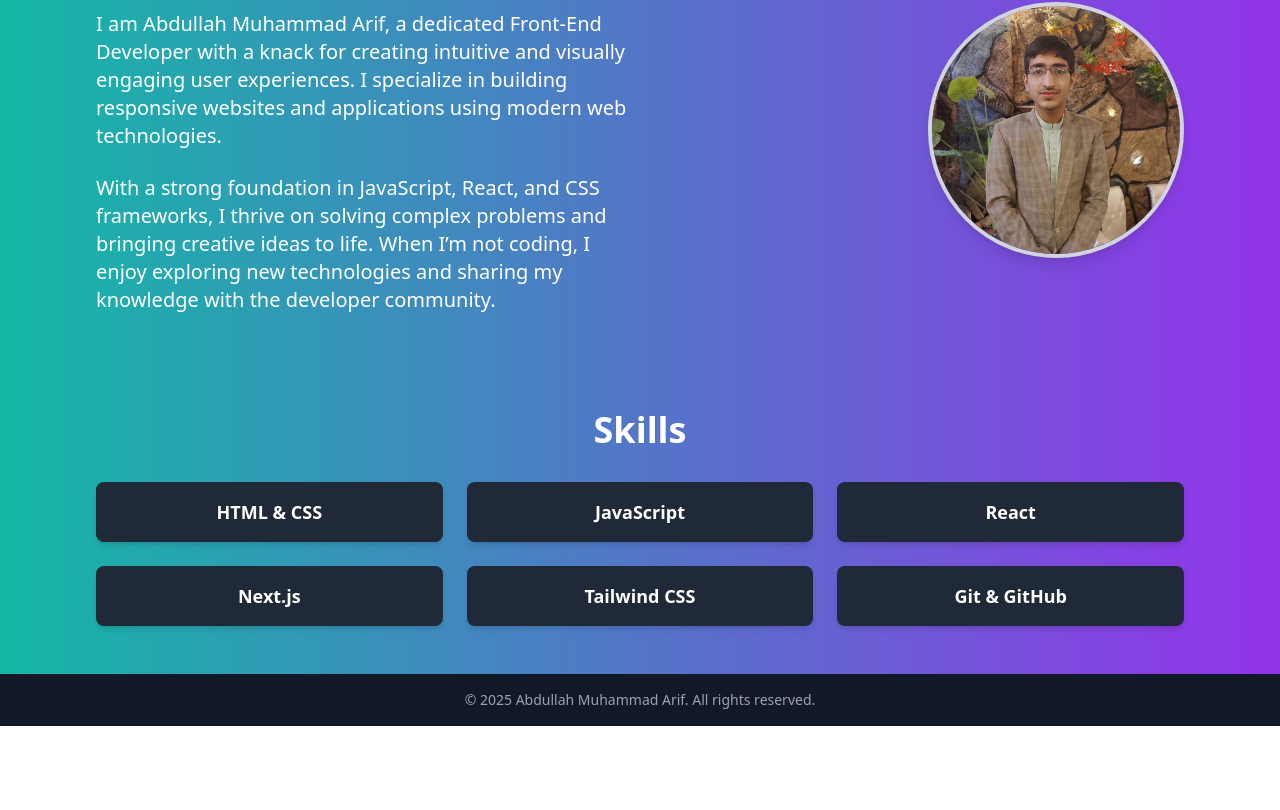
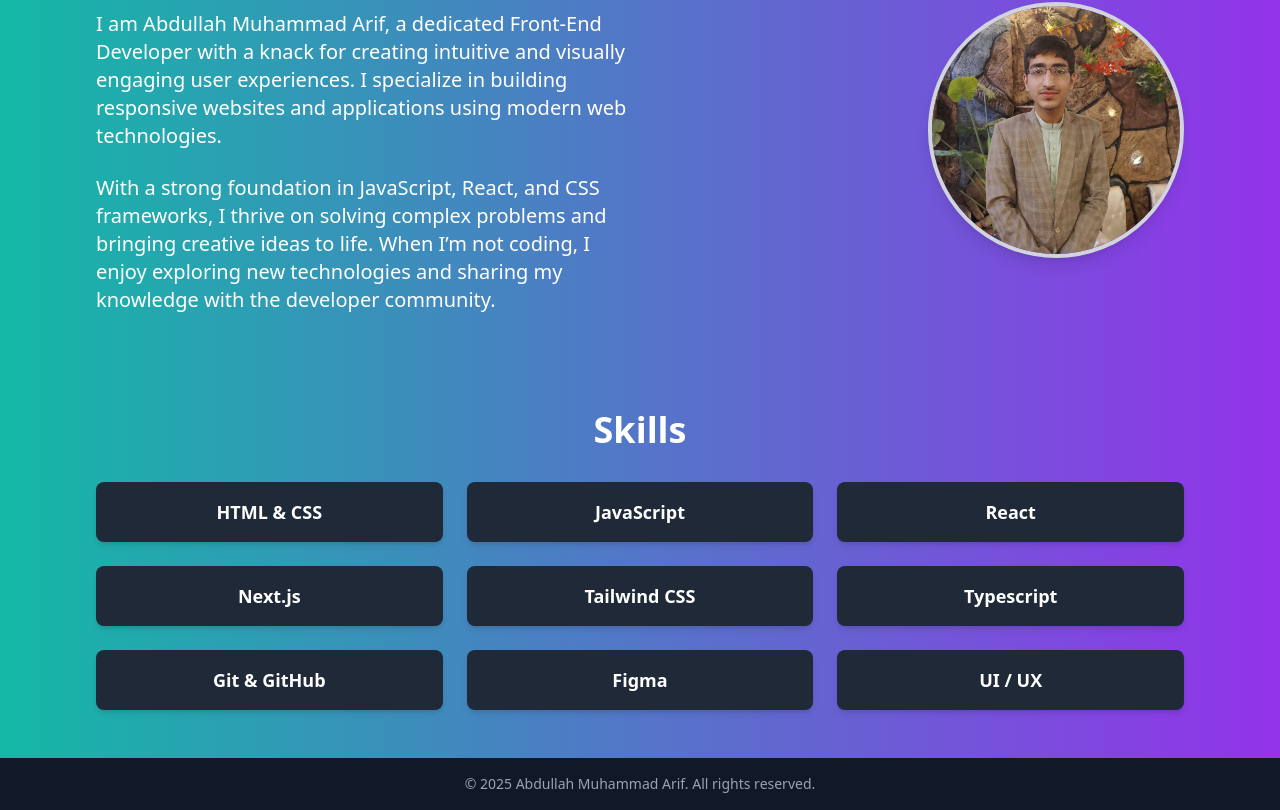
Before and after one commit to Abdullah2410548/Personal-Portfolio, a Next.js app: page /about in a window 1280 px wide. Shown: the part 394-1204 px from the top of the page. Before the commit the page ends 1120 px from the top, so only its background shows below. Built offline with nearby package versions, Linux system fonts and the light colour scheme.

Commit message:
new update

```diff
--- a/src/app/about/page.tsx
+++ b/src/app/about/page.tsx
@@ -48,7 +48,10 @@ const About = () => {
             "React",
             "Next.js",
             "Tailwind CSS",
+            "Typescript",
             "Git & GitHub",
+            "Figma",
+            "UI / UX",
           ].map((skill, index) => (
             <div
               key={index}
--- a/src/app/components/Home.tsx
+++ b/src/app/components/Home.tsx
@@ -20,7 +20,7 @@ const Home = () => {
           <ul className="flex justify-center md:justify-start gap-6 mt-6">
             <li>
               <Link href="https://linkedin.com" target="_blank" aria-label="LinkedIn">
-                <FaLinkedin className="text-3xl hover:text-blue-500 transition-colors" />
+                <FaLinkedin className="text-3xl hover:text-[#0054a3] transition-colors" />
               </Link>
             </li>
             <li>
@@ -35,7 +35,7 @@ const Home = () => {
             </li>
             <li>
               <Link href="mailto:example@example.com" aria-label="Email">
-                <IoMdMail className="text-3xl hover:text-[#0d8dbf] transition-colors" />
+                <IoMdMail className="text-3xl hover:text-[#ed0547] transition-colors" />
               </Link>
             </li>
           </ul>
```
